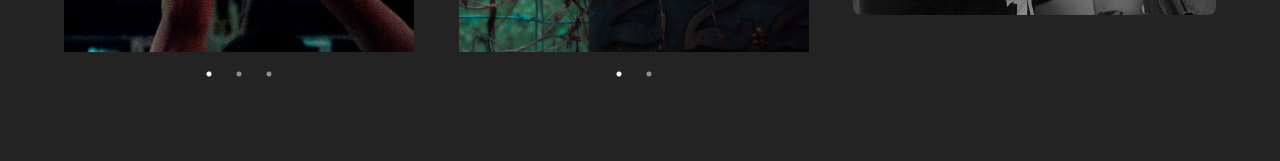
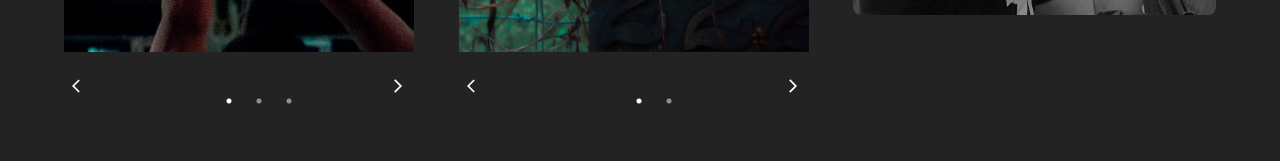
Before and after one commit to Masthw/PortfolioJohnix, a React (Vite) app: page / in a window 1280 px wide. Shown: the part 2149-2310 px from the top of the page. Built offline with nearby package versions, Linux system fonts and the light colour scheme.

Commit message:
feat: add nagivation arrows in projects

```diff
--- a/src/pages/Home/sections/Projects/Projects.tsx
+++ b/src/pages/Home/sections/Projects/Projects.tsx
@@ -1,5 +1,5 @@
-import { Container, Typography, Box, Grid, styled } from "@mui/material";
-import { useEffect, useRef, useState } from "react";
+import { Container, Typography, Box, Grid, styled, IconButton } from "@mui/material";
+import { JSXElementConstructor, ReactElement, ReactNode, ReactPortal, useEffect, useRef, useState } from "react";
 import Avatar from "../../../../assets/images/avatar.jpg";
 import Foto1P1 from "../../../../assets/images/projeto1/Foto1.jpg";
 import Foto2P1 from "../../../../assets/images/projeto1/Foto2.png";
@@ -8,6 +8,8 @@ import Foto1P2 from "../../../../assets/images/projeto2/Foto1.jpeg";
 import Foto2P2 from "../../../../assets/images/projeto2/Foto2.jpeg";
 import Slider from "react-slick";
 import CollectionsIcon from "@mui/icons-material/Collections";
+import ArrowForwardIosIcon from "@mui/icons-material/ArrowForwardIos";
+import ArrowBackIosIcon from "@mui/icons-material/ArrowBackIos";
 import "./styles/stylesProjects.css";
 
 const Projects = () => {
@@ -58,13 +60,64 @@ const Projects = () => {
     };
   }, []);
 
+  const NextArrow = (props: { onClick: any; }) => {
+    const { onClick } = props;
+    return (
+      <IconButton
+        sx={{
+          position: "absolute",
+          bottom: "0px",
+          right: "0px",
+          zIndex: 10,
+          color: "white",
+          transform: "translateY(50%)",
+        }}
+        onClick={onClick}
+      >
+        <ArrowForwardIosIcon sx={{ fontSize: "1.0rem"}}/>
+      </IconButton>
+    );
+  };
+
+  const PrevArrow = (props: { onClick: any; }) => {
+    const { onClick } = props;
+    return (
+      <IconButton
+        sx={{
+          position: "absolute",
+          bottom: "0px",
+          left: "0px",
+          zIndex: 10,
+          color: "white",
+          transform: "translateY(50%)",
+        }}
+        onClick={onClick}
+      >
+        <ArrowBackIosIcon sx={{ fontSize: "1.0rem"}}/>
+      </IconButton>
+    );
+  };
+
   const settings = {
     dots: true,
     infinite: true,
     speed: 500,
     slidesToShow: 1,
     slidesToScroll: 1,
-    arrows: false,
+    nextArrow: <NextArrow onClick={undefined} />,
+    prevArrow: <PrevArrow onClick={undefined} />,
+    appendDots: (dots: string | number | boolean | ReactElement<any, string | JSXElementConstructor<any>> | Iterable<ReactNode> | ReactPortal | null | undefined) => (
+      <div
+      style={{
+        position: "relative",
+        marginTop: "0px",
+        display: "flex",
+        justifyContent: "center",
+      }}
+    >
+      <ul style={{ margin: "0px" }}> {dots} </ul>
+    </div>
+  ),
   };
 
   return (
@@ -90,6 +143,7 @@ const Projects = () => {
                     position: "relative",
                     width: { xs: "100%", md: "350px" },
                     height: { xs: "auto", md: "350px" },
+                    marginBottom: "0.5rem"
                   }}
                 >
                   <CollectionsIcon
```
